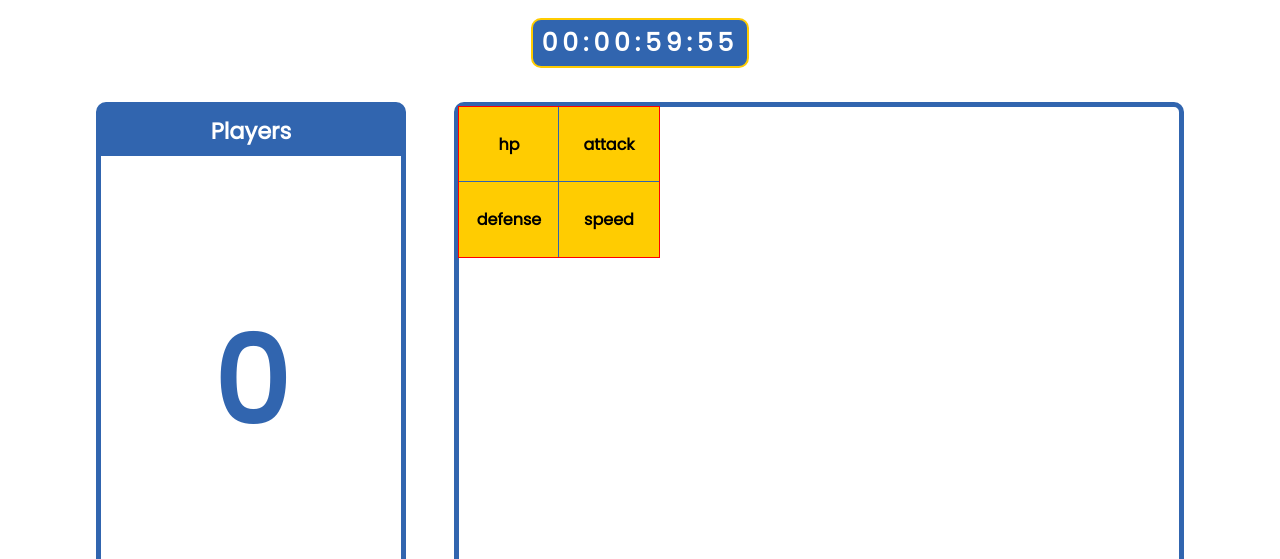
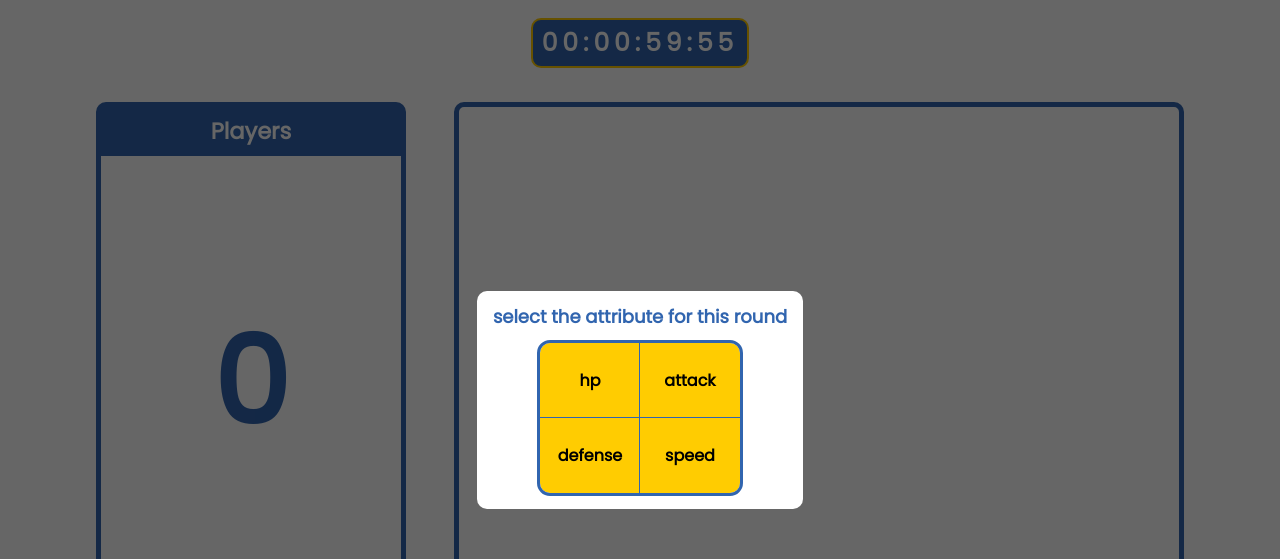
Before and after one commit to senaSOFT-DL/SiigoGame, a React (Create React App) app in the folder client/: page /game in a window 1280 px wide. Shown: the top 559 px of the page. Built offline with nearby package versions, Linux system fonts and the light colour scheme; no server answers.

Commit message:
modificacion de componente seleccion de tipo

```diff
--- a/client/src/Components/Layout/ComparingCards/ComparingCards.jsx
+++ b/client/src/Components/Layout/ComparingCards/ComparingCards.jsx
@@ -1,10 +1,19 @@
 import React from "react";
+import GameContext from "../../../GameContext/GameContext";
 //import sockets
 import socket from "../../../WebSockets/WebSockets";
 import { PokeCard } from "../../UI/PokeCard/PokeCard";
 
 //export comparing cards component
 export const ComparingCards = () => {
+
+  const { type }  = React.useContext(GameContext);
+
+
+  React.useEffect(() => {
+  }, [type]);
+
+  //state to save the cards
   const [cards, setCards] = React.useState([]);
   React.useEffect(() => {
     //received the comparing cards to socket
@@ -14,24 +23,11 @@ export const ComparingCards = () => {
     });
   }, [socket]);
 
+    //send the user to socket
   return (
     <div>
-      {
-        //render the comparing cards
-        cards.map((item) => {
-          return (
-            <PokeCard
-              key={item.id}
-              name={item.name}
-              image={item.image}
-              hp={item.hp}
-              attack={item.attack}
-              defense={item.defense}
-              speed={item.speed}
-            />
-          );
-        })
-      }
+
+
     </div>
   );
 };
--- a/client/src/Components/Page/Game/Game.jsx
+++ b/client/src/Components/Page/Game/Game.jsx
@@ -10,10 +10,23 @@ import { UserCards } from "../../UI/UserCards/UserCards";
 import { PlayersCount } from "../../UI/PlayersCount/PlayersCount";
 import socket from "../../../WebSockets/WebSockets";
 import { Type } from "../../UI/Type/Type";
+import { ComparingCards } from "../../Layout/ComparingCards/ComparingCards";
 //import timer ;
 export default function Game() {
-  const { game, clearData } = React.useContext(GameContext);
+  const { game, clearData, type } = React.useContext(GameContext);
 
+  //set owner turn
+  const [ownerTurn, setOwnerTurn] = React.useState(true);
+
+
+  React.useEffect(() => {
+    //validate owner turn
+    socket.on("turn", (data) => {
+      if (data.id === socket.id) {
+        return setOwnerTurn(true);
+      }
+    });
+  }, [socket]);
 
   //create a navigate function to redirect to the home page
   const navigate = useNavigate();
@@ -40,8 +53,8 @@ export default function Game() {
           <PlayersCount />
         </div>
         <div className="game-table-cards">
-
-          <Type />
+          {ownerTurn && <Type />}
+          <ComparingCards />
         </div>
       </div>
       <UserCards />
--- a/client/src/Components/Page/Home/Home.jsx
+++ b/client/src/Components/Page/Home/Home.jsx
@@ -6,9 +6,13 @@ import { MainMode } from "../../Layout/MainMode/MainMode";
 import RoomContext from "../../../roomContext/RoomContext";
 //import stylesheet
 import "./Home.scss";
+import socket from "../../../WebSockets/WebSockets";
 
 //export the component
 export default function Home() {
+
+
+
   return (
     <div>
       {
--- a/client/src/Components/UI/PlayersCount/PlayersCount.jsx
+++ b/client/src/Components/UI/PlayersCount/PlayersCount.jsx
@@ -14,9 +14,7 @@ export const PlayersCount = () => {
     const [ players, setPlayers ] = React.useState(0);
 
     React.useEffect(()=>{
-        console.log(room)
         socket.emit("users:count" ,room.room ,(response )=>{
-            console.log(response)
           return setPlayers(response.Users)
         })
 
--- a/client/src/Components/UI/PokeCard/PokeCard.jsx
+++ b/client/src/Components/UI/PokeCard/PokeCard.jsx
@@ -21,7 +21,6 @@ export const PokeCard = ({ url , className }) => {
     axios
       .get(url)
       .then((response) => {
-        console.log(response.data);
         setName(response.data.name);
         setImg(response.data.sprites.front_default);
         setStat1(response.data.stats[0].stat.name);
--- a/client/src/Components/UI/Type/Type.jsx
+++ b/client/src/Components/UI/Type/Type.jsx
@@ -1,36 +1,41 @@
-import React from 'react'
-import GameContext from '../../../GameContext/GameContext'
+import React from "react";
+import GameContext from "../../../GameContext/GameContext";
 //import socket
 //import stylesheet
-import './Type.scss'
+import "./Type.scss";
 
 //component to select type of comparison
 export const Type = () => {
   //state to save the type selected
-    const [type, setType] = React.useState('')
+  const [type, setType] = React.useState("");
 
   const { changeType } = React.useContext(GameContext);
 
   React.useEffect(() => {
-        //send tipe of comparision to socket
-        console.log(type);
-    }, [type])
+    changeType(type);
+  }, [type]);
 
   return (
+    <div className="overlay-type">
+      <div className="type-box">
+        <div className="type-header">
+            <h2>select the attribute for this round</h2>
+        </div>
         <div className="type-selected">
-        <div className="type-content" onClick={()=> setType('hp')}>
+          <div className="type-content" onClick={() => setType("hp")}>
             <p>hp</p>
           </div>
-        <div className="type-content" onClick={()=> setType('attack')}>
+          <div className="type-content" onClick={() => setType("attack")}>
             <p>attack</p>
           </div>
-        <div className="type-content" onClick={()=> setType('defense')}>
+          <div className="type-content" onClick={() => setType("defense")}>
             <p>defense</p>
           </div>
-        <div className="type-content" onClick={()=> setType('speed')}>
+          <div className="type-content" onClick={() => setType("speed")}>
             <p>speed</p>
           </div>
         </div>
-
-  )
-}
+      </div>
+    </div>
+  );
+};
--- a/client/src/Components/UI/Type/Type.scss
+++ b/client/src/Components/UI/Type/Type.scss
@@ -1,14 +1,39 @@
-@import '../../../Styles/Sass/Variables';
+@import "../../../Styles/Sass/Variables";
+@import "../../../Styles/Sass/blocks";
 
-.type-selected{
+.overlay-type {
+  @extend %overlay-block;
+
+  .type-box {
+    padding: 1em;
+    background: $primary-color;
+    border-radius: 10px;
+    display: flex;
+    flex-direction: column;
+    align-items: center;
+    gap: 1em;
+    justify-content: center;
+
+    .type-header{
+        display: flex;
+        justify-content: center;
+        font-family: poppins;
+        font-size: 12px;
+        color: $secondary-color;
+    }
+
+    .type-selected {
       width: 200px;
       height: 150px;
-    outline: solid 1px red;
+      outline: solid 3px $secondary-color;
       display: grid;
       grid-template-columns: 50% 50%;
       grid-template-rows: 50% 50%;
+      border-radius: 10px;
+      z-index: 1;
+      overflow: hidden;
 
-    .type-content{
+      .type-content {
         outline: solid 1px $secondary-color;
         display: flex;
         justify-content: center;
@@ -17,10 +42,13 @@
         font-family: poppins;
         background-color: $tertialy-color;
         cursor: pointer;
-        transition: ease .5s all;
+        transition: ease 0.5s all;
 
-        &:hover{
+        &:hover {
           background-color: $secondary-color;
+          color: $tertialy-color;
         }
       }
     }
+  }
+}
--- a/client/src/Components/UI/awaitRoom/AwaitRoom.jsx
+++ b/client/src/Components/UI/awaitRoom/AwaitRoom.jsx
@@ -9,11 +9,11 @@ import UserContext from "../../../UserContext/UserContext";
 import { useNavigate } from "react-router-dom";
 import RoomContext from "../../../roomContext/RoomContext";
 
-export const AwaitRoom = ({ role, roomId }) => {
+export const AwaitRoom = ({ role }) => {
   //navigate to game room
   const navigate = useNavigate();
   //state for count the players in the room
-  const [players, setPlayers] = React.useState(1);
+  const [players, setPlayers] = React.useState(2);
 
   //use the user context
   const { user } = React.useContext(UserContext);
--- a/client/src/GameContext/GameContext.jsx
+++ b/client/src/GameContext/GameContext.jsx
@@ -7,6 +7,7 @@ const GameContext = React.createContext();
 export const GameProvider = ({ children }) => {
   //initial data state
   const [gameData, setGameData] = React.useState({});
+  const [type, setType] = React.useState("");
 
   //Load data from localStorage to React state
   React.useEffect(() => {
@@ -17,6 +18,13 @@ export const GameProvider = ({ children }) => {
     setGameData(savedData);
   }, []);
 
+  React.useEffect(() => {
+    const jsonData = localStorage.getItem("type");
+    const savedData = JSON.parse(jsonData);
+    if (!savedData) return;
+    // load data to state
+    setType(savedData);
+  }, []);
 
   const changeData = (timestamp) => {
     const dataToSave = { timestamp };
@@ -32,9 +40,9 @@ export const GameProvider = ({ children }) => {
   const changeType = (type) => {
     const dataToSave = { type };
     // save data to LocalStorage and react State
-    const data = localStorage.getItem("gameData");
-    const savedData = JSON.parse((item => [...item, dataToSave]));
-    setGameData(savedData);
+    localStorage.setItem("type", JSON.stringify(dataToSave));
+    //update user data
+    setType(dataToSave);
   };
 
   const clearData = () => {
@@ -47,7 +55,8 @@ export const GameProvider = ({ children }) => {
   const game = {
     game: gameData, // we expose state that changes
     changeData, // change state and persist data
-    clearData, // clear state and data
+    clearData,
+    type : type, // we expose state that changes
     changeType, // change state and persist data
   };
 
```
Also changed, not shown: client/src/Components/Layout/CreateRoom/CreateRoom.jsx (line endings or trailing spaces). Lines whose indentation alone changed are shown as unchanged.
